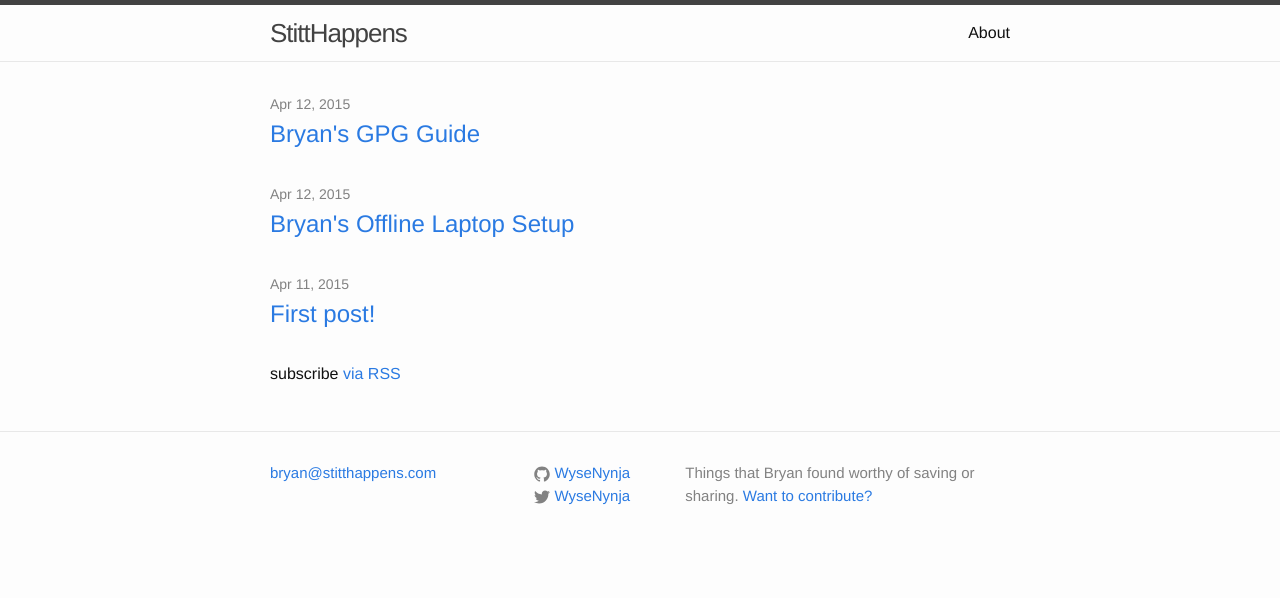
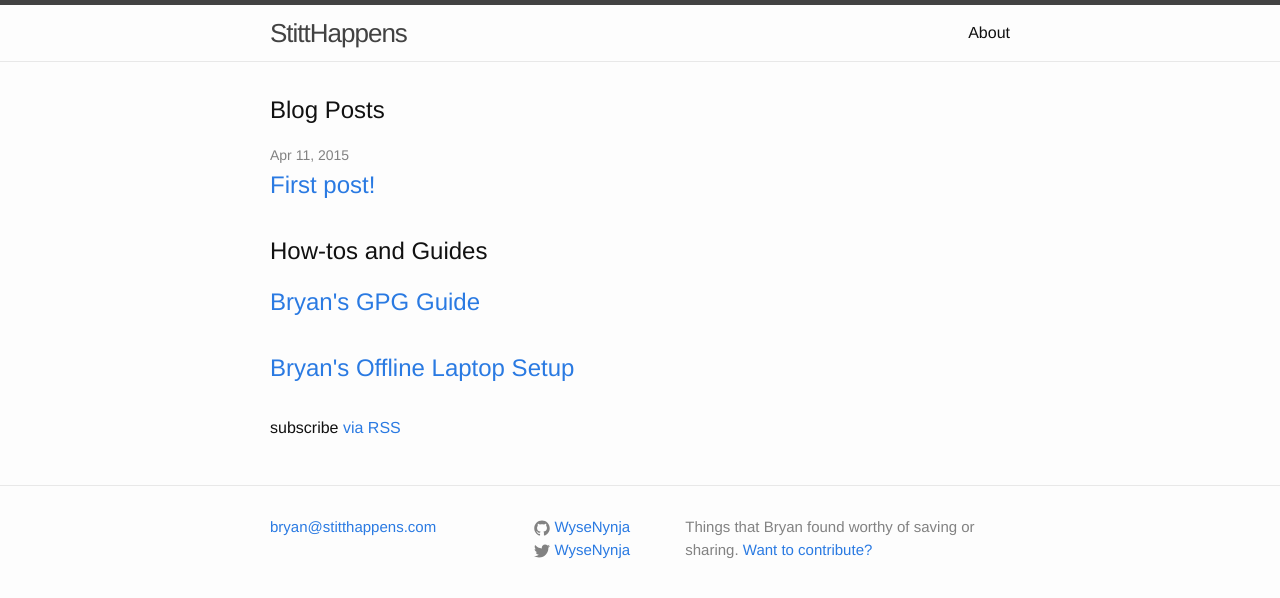
Before and after one commit to BlinkyStitt/WyseNynja.github.io, a Jekyll site: the page built from index.html, in a window 1280 px wide. Shown: the top 598 px of the page. Built offline with Jekyll 4.4.1, drawn with Linux system fonts in a browser that asks for light colours.

Commit message:
split posts and guides

```diff
--- a/_drafts/creating-this-site.markdown
+++ /dev/null
@@ -1,4 +0,0 @@
----
-layout: post
-title:  "Creating This Site"
----
--- a/_drafts/self-signed-certs.markdown
+++ /dev/null
@@ -1,5 +0,0 @@
----
-layout: post
-title:  "Self Signed Certificates"
-categories: security
----
--- a/index.html
+++ b/index.html
@@ -4,14 +4,28 @@ layout: default
 
 <div class="home">
 
+  <h2>Blog Posts</h2>
+
   <ul class="post-list">
-    {% for post in site.posts %}
+    {% for post in site.categories.posts %}
       <li>
         <span class="post-meta">{{ post.date | date: "%b %-d, %Y" }}</span>
 
-        <h2>
+        <h3>
           <a class="post-link" href="{{ post.url | prepend: site.baseurl }}">{{ post.title }}</a>
-        </h2>
+        </h3>
+      </li>
+    {% endfor %}
+  </ul>
+
+  <h2>How-tos and Guides</h2>
+
+  <ul class="post-list">
+    {% for guide in site.categories.guides %}
+      <li>
+        <h3>
+          <a class="post-link" href="{{ guide.url | prepend: site.baseurl }}">{{ guide.title }}</a>
+        </h3>
       </li>
     {% endfor %}
   </ul>
```
Also changed, not shown: _posts/2015-04-11-first.md (+1 -0 lines), guides/_drafts/creating-this-site.markdown (added, +8 -0 lines), guides/_drafts/self-signed-certs.markdown (added, +9 -0 lines), guides/_posts/2015-04-12-gpg.md (renamed from _posts/2015-04-12-howto-gpg.md, +7 -5 lines), guides/_posts/2015-04-12-offline-laptop.md (renamed from _posts/2015-04-12-howto-offline-laptop.md, +5 -3 lines), guides/index.html (added, +19 -0 lines), 1 other file.
